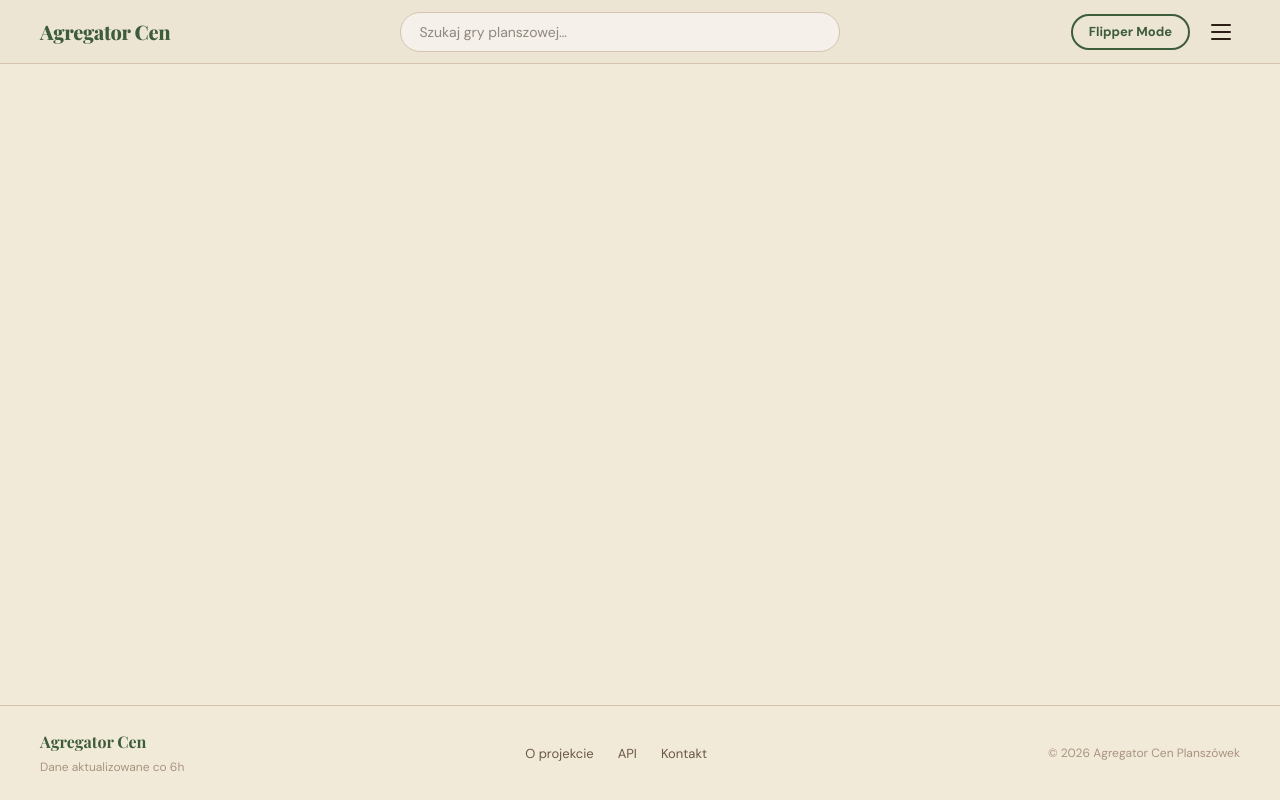
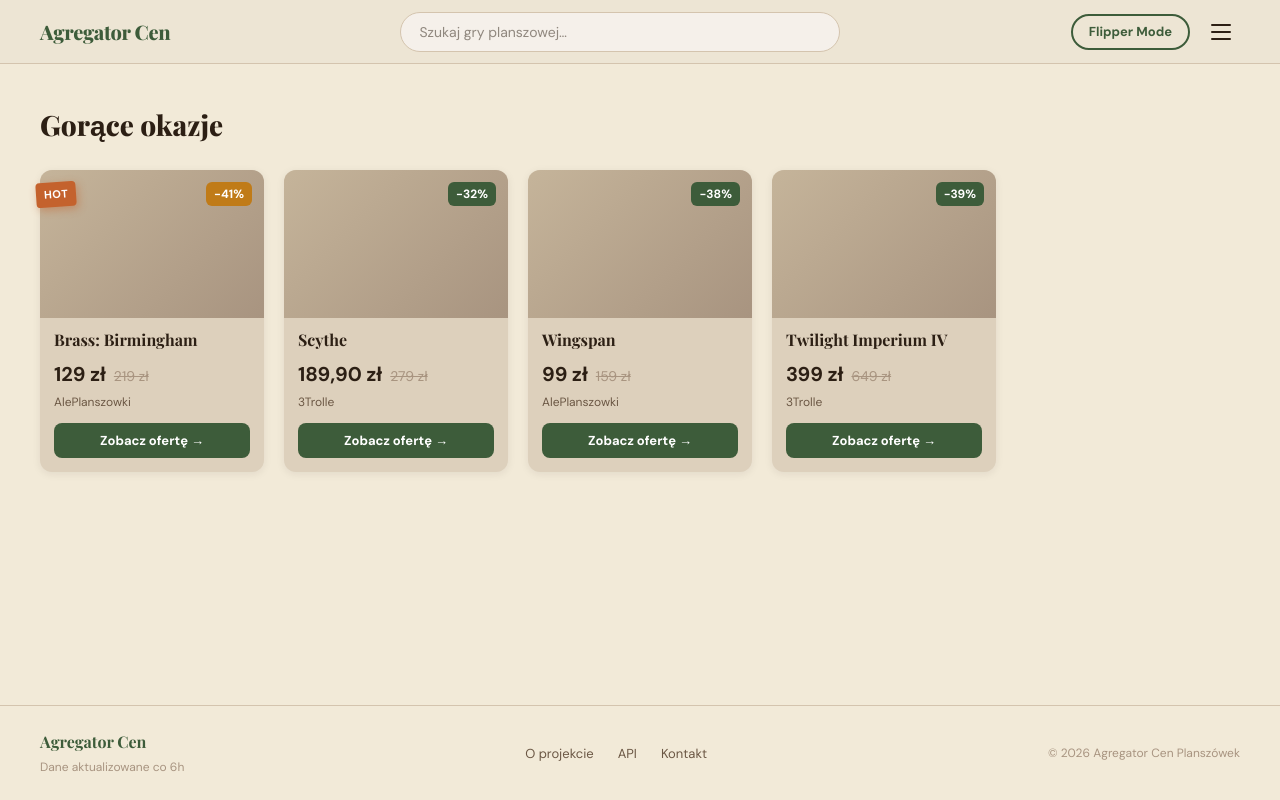
Before and after one commit to Herobrines2912/agregator-planszowkowy, a Next.js app in the folder web/: page / in a window 1280 px wide. Built offline with nearby package versions, Linux system fonts and the light colour scheme.

Commit message:
feat: Story 3.2 — DealCard, format/calc libs, Vitest setup (17 tests passing)

```diff
--- a/web/src/app/globals.css
+++ b/web/src/app/globals.css
@@ -44,6 +44,29 @@
   --font-body: var(--font-dm-sans), system-ui, sans-serif;
 }
 
+@keyframes cardFadeIn {
+  from { opacity: 0; transform: translateY(16px); }
+  to   { opacity: 1; transform: translateY(0); }
+}
+
+@keyframes hotWiggle {
+  from { transform: rotate(-5deg); }
+  to   { transform: rotate(-3deg); }
+}
+
+.deal-card {
+  transition: transform 220ms ease, box-shadow 220ms ease;
+}
+
+.deal-card:hover {
+  transform: translateY(-3px);
+  box-shadow: 0 8px 28px rgba(44, 31, 20, 0.16) !important;
+}
+
+.deal-card:hover .hot-sticker {
+  animation: hotWiggle 0.4s ease infinite alternate !important;
+}
+
 body {
   background: var(--color-background);
   color: var(--color-text-primary);
--- a/web/src/app/page.tsx
+++ b/web/src/app/page.tsx
@@ -1,7 +1,69 @@
+import { DealCard } from '@/components/DealCard'
+
+const mockDeals = [
+  {
+    slug: 'brass-birmingham',
+    game_name: 'Brass: Birmingham',
+    cover_image_url: null,
+    price: '129.00',
+    price_orig: '219.00',
+    store_name: 'AlePlanszowki',
+    store_url: 'https://aleplanszowki.pl',
+  },
+  {
+    slug: 'scythe',
+    game_name: 'Scythe',
+    cover_image_url: null,
+    price: '189.90',
+    price_orig: '279.00',
+    store_name: '3Trolle',
+    store_url: 'https://3trolle.pl',
+  },
+  {
+    slug: 'wingspan',
+    game_name: 'Wingspan',
+    cover_image_url: null,
+    price: '99.00',
+    price_orig: '159.00',
+    store_name: 'AlePlanszowki',
+    store_url: 'https://aleplanszowki.pl',
+  },
+  {
+    slug: 'twilight-imperium-4',
+    game_name: 'Twilight Imperium IV',
+    cover_image_url: null,
+    price: '399.00',
+    price_orig: '649.00',
+    store_name: '3Trolle',
+    store_url: 'https://3trolle.pl',
+  },
+]
+
 export default function HomePage() {
   return (
     <div style={{ padding: '40px' }}>
-      {/* Story 3.2: DealCard grid — placeholder */}
+      <h2
+        style={{
+          fontFamily: 'var(--font-playfair), Georgia, serif',
+          fontSize: '28px',
+          fontWeight: 800,
+          color: '#2C1F14',
+          marginBottom: '24px',
+        }}
+      >
+        Gorące okazje
+      </h2>
+      <div
+        style={{
+          display: 'grid',
+          gridTemplateColumns: 'repeat(auto-fill, minmax(220px, 1fr))',
+          gap: '20px',
+        }}
+      >
+        {mockDeals.map((deal, i) => (
+          <DealCard key={deal.slug} {...deal} index={i} />
+        ))}
+      </div>
     </div>
   )
 }
--- /dev/null
+++ b/web/src/components/DealCard.tsx
@@ -0,0 +1,172 @@
+'use client'
+
+import { useRouter } from 'next/navigation'
+import { formatPrice } from '@/lib/format'
+import { calcDiscount } from '@/lib/calc'
+
+export interface DealCardProps {
+  slug: string
+  game_name: string
+  cover_image_url: string | null
+  price: string
+  price_orig: string | null
+  store_name: string
+  store_url: string
+  index?: number
+}
+
+function badgeColor(discount: number): string {
+  if (discount < 40) return '#3D5C3A'
+  if (discount <= 70) return '#C07B18'
+  return '#C42B2B'
+}
+
+export function DealCard({
+  slug,
+  game_name,
+  cover_image_url,
+  price,
+  price_orig,
+  store_name,
+  store_url,
+  index = 0,
+}: DealCardProps) {
+  const router = useRouter()
+
+  if (!price_orig) return null
+
+  const discount = calcDiscount(parseFloat(price), parseFloat(price_orig))
+  const isHot = discount > 40
+  const animationDelay = `${50 + index * 70}ms`
+
+  return (
+    <div
+      className="deal-card"
+      onClick={() => router.push(`/gra/${slug}`)}
+      style={{
+        position: 'relative',
+        borderRadius: '12px',
+        backgroundColor: '#DDD0BC',
+        boxShadow: '0 2px 8px rgba(44,31,20,0.08)',
+        cursor: 'pointer',
+        overflow: 'visible',
+        animation: 'cardFadeIn 0.5s ease both',
+        animationDelay,
+      }}
+    >
+      {/* Image area */}
+      <div
+        style={{
+          height: '148px',
+          borderRadius: '12px 12px 0 0',
+          overflow: 'hidden',
+          background: cover_image_url
+            ? undefined
+            : 'linear-gradient(135deg, #C5B49A 0%, #A89480 100%)',
+        }}
+      >
+        {cover_image_url && (
+          // eslint-disable-next-line @next/next/no-img-element
+          <img
+            src={cover_image_url}
+            alt={game_name}
+            style={{ width: '100%', height: '100%', objectFit: 'cover' }}
+          />
+        )}
+      </div>
+
+      {/* HOT sticker */}
+      {isHot && (
+        <div
+          className="hot-sticker"
+          data-testid="hot-sticker"
+          style={{
+            position: 'absolute',
+            top: '12px',
+            left: '-4px',
+            backgroundColor: '#C4622D',
+            color: '#fff',
+            fontSize: '11px',
+            fontWeight: 800,
+            padding: '4px 8px',
+            borderRadius: '4px',
+            transform: 'rotate(-4deg)',
+            boxShadow: '2px 3px 8px rgba(196,98,45,0.45)',
+            letterSpacing: '0.5px',
+            zIndex: 1,
+          }}
+        >
+          HOT
+        </div>
+      )}
+
+      {/* Discount badge */}
+      <div
+        data-testid="discount-badge"
+        style={{
+          position: 'absolute',
+          top: '12px',
+          right: '12px',
+          backgroundColor: badgeColor(discount),
+          color: '#fff',
+          fontSize: '12px',
+          fontWeight: 700,
+          padding: '3px 8px',
+          borderRadius: '6px',
+          zIndex: 1,
+        }}
+      >
+        -{discount}%
+      </div>
+
+      {/* Content */}
+      <div style={{ padding: '12px 14px 14px' }}>
+        <h3
+          style={{
+            fontFamily: 'var(--font-playfair), Georgia, serif',
+            fontSize: '16px',
+            fontWeight: 700,
+            color: '#2C1F14',
+            margin: '0 0 8px',
+            lineHeight: 1.3,
+          }}
+        >
+          {game_name}
+        </h3>
+
+        <div style={{ display: 'flex', alignItems: 'baseline', gap: '8px', marginBottom: '4px' }}>
+          <span style={{ fontSize: '20px', fontWeight: 700, color: '#2C1F14' }}>
+            {formatPrice(price)}
+          </span>
+          <span style={{ fontSize: '14px', color: '#A89480', textDecoration: 'line-through' }}>
+            {formatPrice(price_orig)}
+          </span>
+        </div>
+
+        <div style={{ fontSize: '12px', color: '#6B5744', marginBottom: '12px' }}>
+          {store_name}
+        </div>
+
+        <a
+          href={store_url}
+          target="_blank"
+          rel="noopener noreferrer"
+          onClick={(e) => e.stopPropagation()}
+          style={{
+            display: 'block',
+            textAlign: 'center',
+            padding: '8px',
+            borderRadius: '8px',
+            backgroundColor: '#3D5C3A',
+            color: '#fff',
+            fontSize: '13px',
+            fontWeight: 700,
+            textDecoration: 'none',
+          }}
+        >
+          Zobacz ofertę →
+        </a>
+      </div>
+    </div>
+  )
+}
--- /dev/null
+++ b/web/src/lib/calc.ts
@@ -0,0 +1,4 @@
+export function calcDiscount(price: number, priceOrig: number): number {
+  if (priceOrig === 0) return 0
+  return Math.round((priceOrig - price) / priceOrig * 100)
+}
--- /dev/null
+++ b/web/src/lib/format.ts
@@ -0,0 +1,20 @@
+export function formatPrice(value: string | number | null | undefined): string {
+  if (value === null || value === undefined) return '—'
+  const num = typeof value === 'string' ? parseFloat(value) : value
+  if (isNaN(num)) return '—'
+
+  const isWhole = num % 1 === 0
+  const [int, dec] = num.toFixed(2).split('.')
+  return isWhole ? `${int} zł` : `${int},${dec} zł`
+}
+
+export function formatNull(value: unknown): string {
+  if (value === null || value === undefined || value === '') return '—'
+  return String(value)
+}
+
+export function formatTimestamp(value: Date | string | null | undefined): string {
+  if (value === null || value === undefined) return '—'
+  const date = typeof value === 'string' ? new Date(value) : value
+  return date.toLocaleDateString('pl-PL', { day: '2-digit', month: '2-digit', year: 'numeric' })
+}
--- /dev/null
+++ b/web/src/lib/utils.ts
@@ -0,0 +1,3 @@
+export function assertNever(x: never): never {
+  throw new Error(`Unexpected value: ${String(x)}`)
+}
--- /dev/null
+++ b/web/vitest.config.ts
@@ -0,0 +1,17 @@
+import { defineConfig } from 'vitest/config'
+import react from '@vitejs/plugin-react'
+import path from 'path'
+
+export default defineConfig({
+  plugins: [react()],
+  test: {
+    environment: 'jsdom',
+    globals: true,
+    setupFiles: ['./src/test/setup.ts'],
+  },
+  resolve: {
+    alias: {
+      '@': path.resolve(__dirname, './src'),
+    },
+  },
+})
```
Also changed, not shown: web/package.json (+9 -2 lines), web/src/test/setup.ts (added, +1 -0 lines), 2 other files (tests, documents, lock files or other folders).
